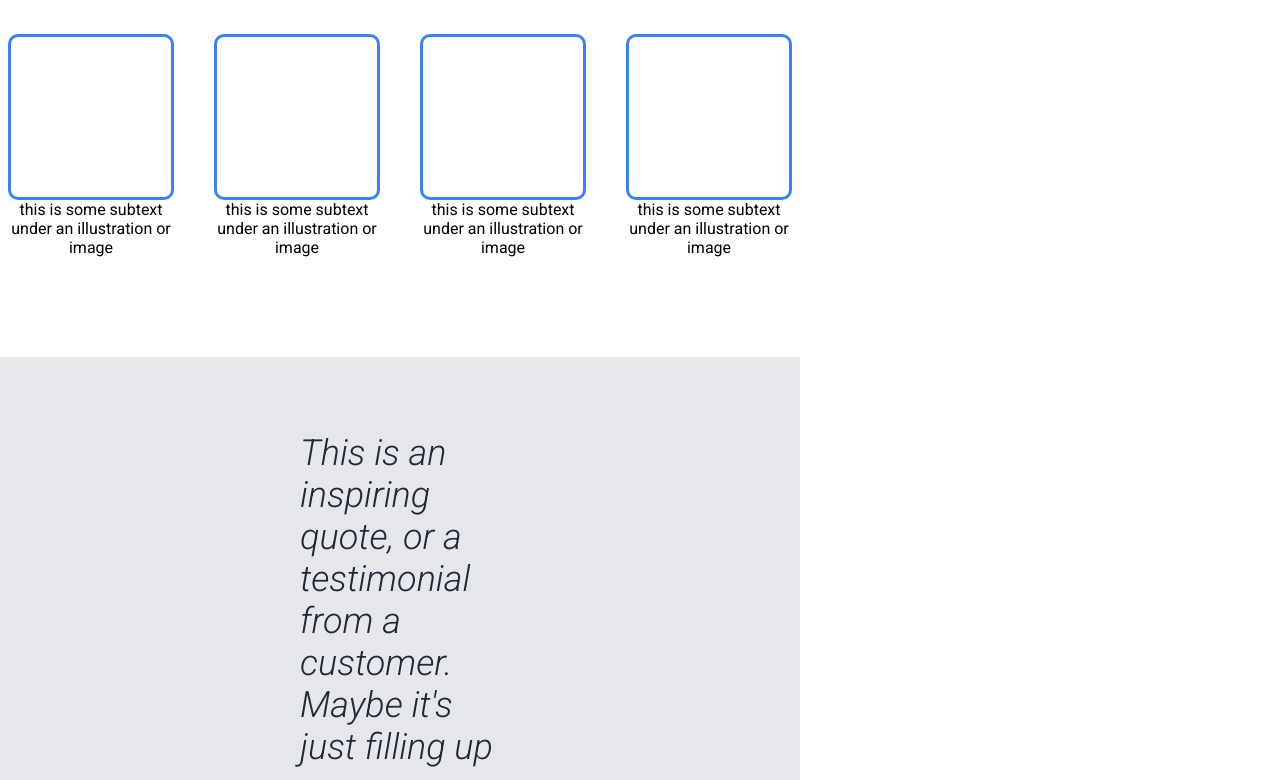
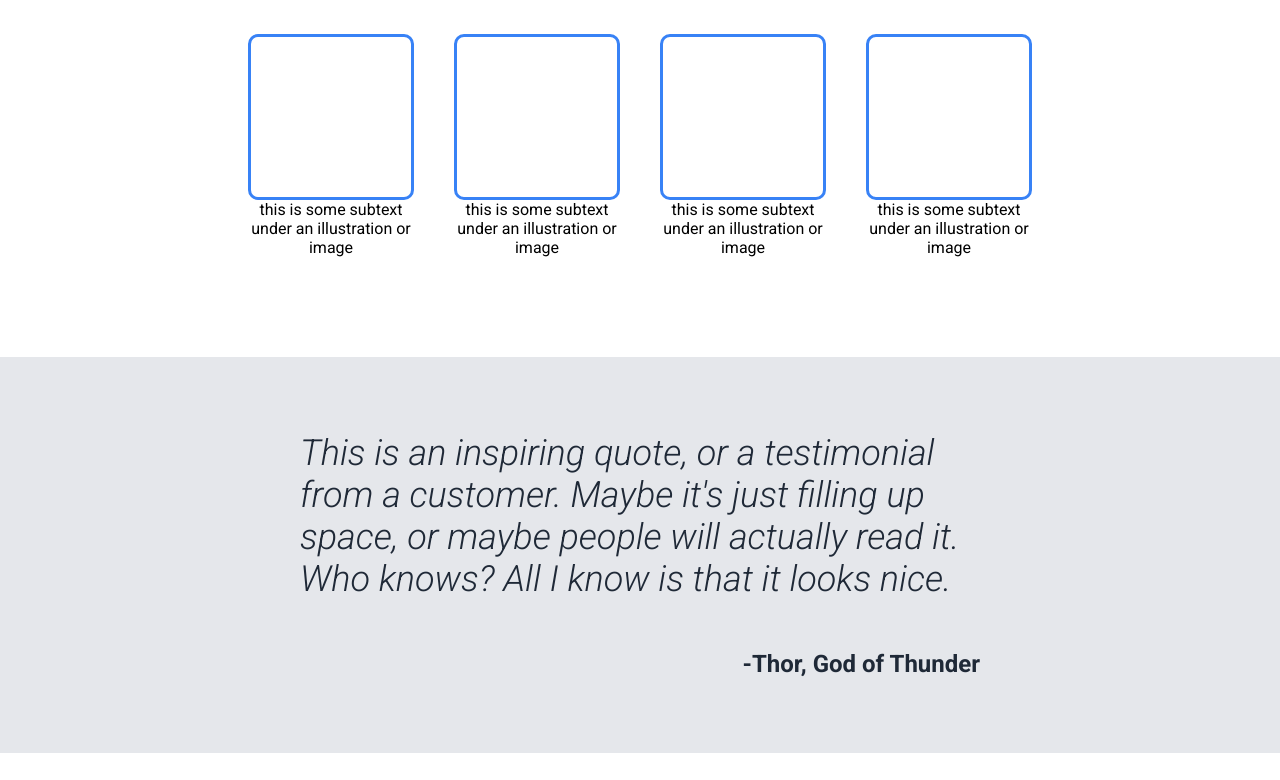
Before and after one commit to lithoformer/landingpage, a plain HTML site: page index.html in a window 1280 px wide. Shown: the part 463-1243 px from the top of the page. Drawn offline with Linux system fonts and the light colour scheme; a web font is replaced by a local one.

Commit message:
try with min-height/width:100vh

```diff
--- a/styles.css
+++ b/styles.css
@@ -5,7 +5,7 @@
 body {
     margin: 0;
     padding: 0;
-    width: 100vh;
+    min-width: 100vh;
     min-height: 100vh;
     display: flex;
     flex-direction: column;
```
